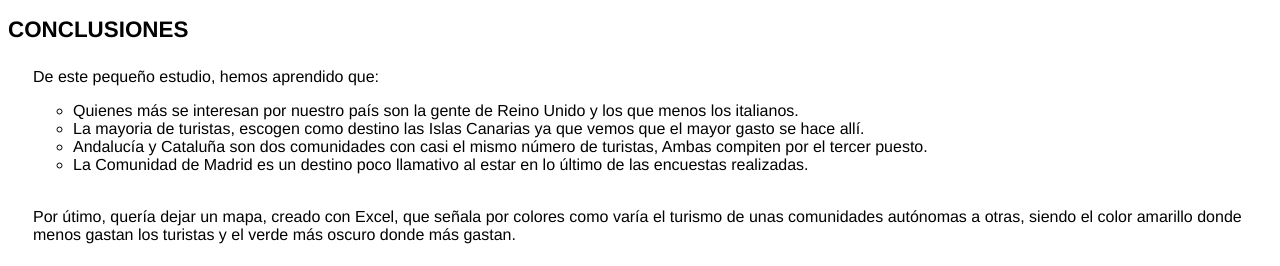
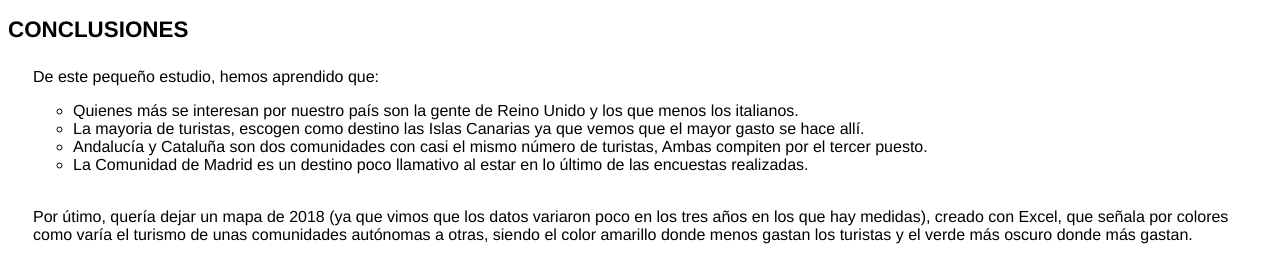
Before and after one commit to ailb1990/seminario-ana-isabel-lopez, a website: page index.html in a window 1280 px wide. Shown: the part 4749-5015 px from the top of the page. Drawn offline with nearby package versions, Linux system fonts and the light colour scheme; grey boxes are pictures that could not be loaded.

Commit message:
1 file modified

```diff
--- a/index.html
+++ b/index.html
@@ -170,7 +170,8 @@
         <li> Andalucía y Cataluña son dos comunidades con casi el mismo número de turistas, Ambas compiten por el tercer puesto. </li>
         <li> La Comunidad de Madrid es un destino poco llamativo al estar en lo último de las encuestas realizadas. </li>
         </ul> <br>
-        Por útimo, quería dejar un mapa, creado con Excel, que señala por colores como varía el turismo de unas comunidades autónomas a otras, siendo el color amarillo donde menos gastan los turistas y el verde más oscuro donde más gastan.
+        Por útimo, quería dejar un mapa de 2018 (ya que vimos que los datos variaron poco en los tres años en los que hay medidas), creado con Excel, que señala por colores como varía el turismo de unas comunidades autónomas a otras, siendo el color amarillo donde menos gastan los turistas y el verde más oscuro donde más gastan.
+
       </div>
 
       <div id="plotContainer5">
```
